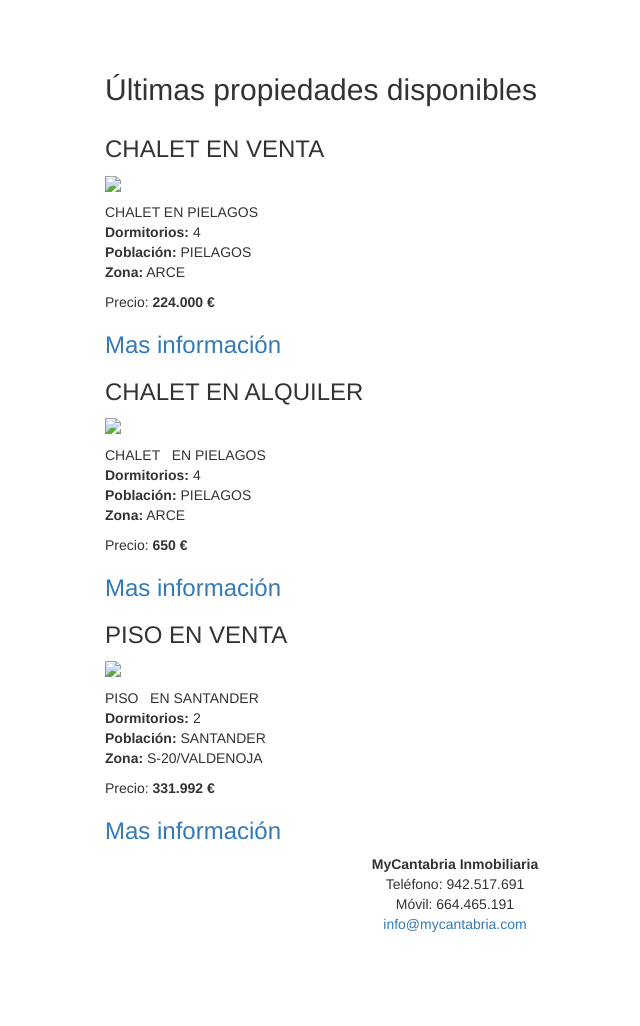
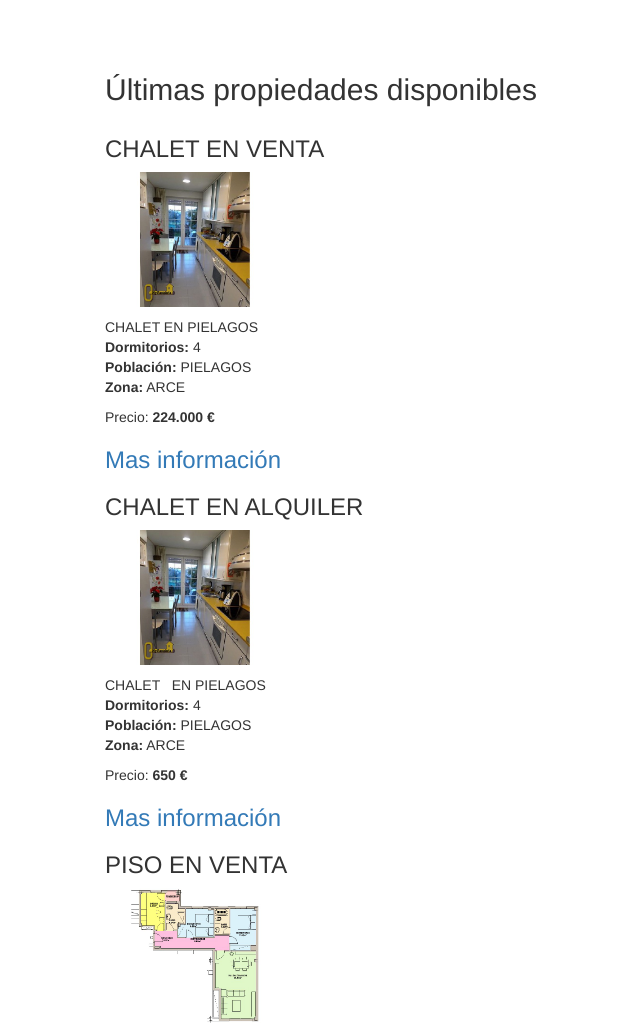
Before and after one commit to rchavarria/chavacan-client, a website: page app/index.html in a window 1280 px wide. Shown: the part 1249-2275 px from the top of the page, without its empty margins (185-825 px from the left). Before the commit the page ends 2233 px from the top, so only its background shows below. Drawn offline with nearby package versions, Linux system fonts and the light colour scheme; some packages are replaced by stand-ins of ours; files that its build step writes are made by us from their sources.

Commit message:
add images for properties in the home page

```diff
--- a/app/views/main.html
+++ b/app/views/main.html
@@ -22,15 +22,11 @@
     <td align="middle" valign="top"><table width="100%" border="0" align="right">
       <tr>
         <td>
-
-
-          <div class="art-postcontent">
             <div class="venta">
-              <h3><font face="Tahoma" size="1"><a href='' target='_blank'>
-              </a></font>
+              <h3>
               CHALET EN
               VENTA                                                </h3>
-              <p><a href="inmueble.php?id_inmueble=1887"><img src="imagenes/fotos/11887_1" height="135" class="" style="" border="0" align="" /></a></p>
+              <p><a href="inmueble.php?id_inmueble=1887"><img src="images/properties/11887_1.jpeg" height="135" class="" style="" border="0" align="" /></a></p>
               <p class="description"><span class="Estilo9">
                 CHALET                                                  EN
                 PIELAGOS                                                  </span><br />
@@ -44,10 +40,9 @@
                 <h3 class="price"><a href="inmueble.php?id_inmueble=1887" class="Estilo191">Mas informaci&oacute;n</a></h3>
               </div>
               <div class="venta">
-                <h3><font face="Tahoma" size="1"><a href='imagenes/fotos/11887_1' target='_blank'>
-                </a></font>
+                <h3>
                 CHALET                                                  EN                                                 ALQUILER                                                </h3>
-                <p><a href="inmueble.php?id_inmueble=1885"><img src="imagenes/fotos/11885_1" border="0" align="" class="" style="" /></a></p>
+                <p><a href="inmueble.php?id_inmueble=1885"><img src="images/properties/11885_1.jpeg" height="135" border="0" align="" class="" style="" /></a></p>
                 <p class="description"><span class="Estilo9">
                   CHALET                                                  &nbsp; EN
                   PIELAGOS                                                  </span><br />
@@ -60,11 +55,11 @@
                   <p class="price">Precio: <strong><b>650&nbsp;&euro;</b></strong></p>
                   <h3 class="price Estilo19"><span class="price"><a href="inmueble.php?id_inmueble=1885" class="Estilo191">Mas informaci&oacute;n</a></span></h3>
                 </div>
+
                 <div class="venta">
-                  <h3><font face="Tahoma" size="1"><a href='imagenes/fotos/11887_1' target='_blank'>
-                  </a></font>
+                  <h3>
                   PISO                                                  EN                                                 VENTA                                                </h3>
-                  <p><a href="inmueble.php?id_inmueble=1884"><img src="imagenes/fotos/11884_1" border="0" align="" class="" style="" /></a></p>
+                  <p><a href="inmueble.php?id_inmueble=1884"><img src="images/properties/11884_1.jpeg" height="135" border="0" align="" class="" style="" /></a></p>
                   <p class="description"><span class="Estilo9">
                     PISO                                                  &nbsp; EN
                     SANTANDER                                                  </span><br />
```
Also changed, not shown: app/images/properties/11884_1.jpeg (added), app/images/properties/11885_1.jpeg (added), app/images/properties/11887_1.jpeg (added).
